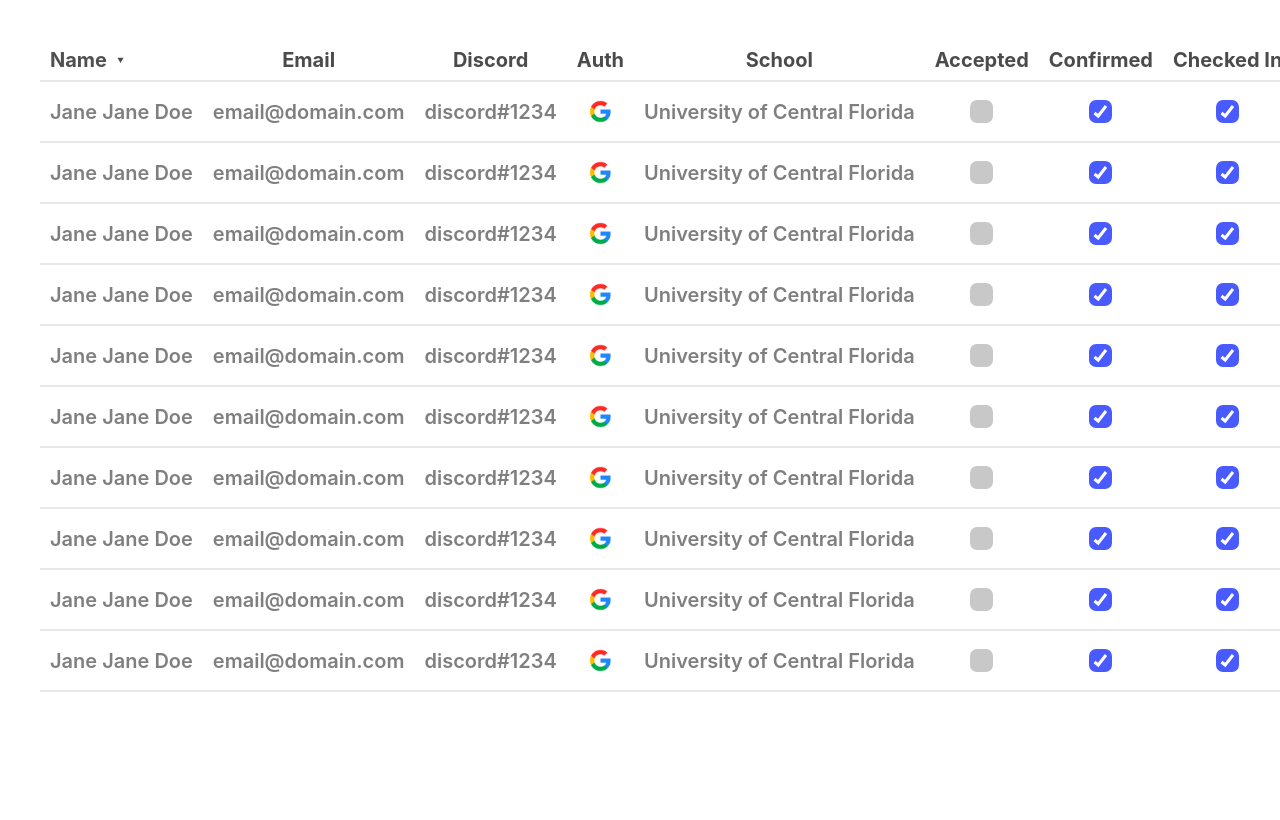
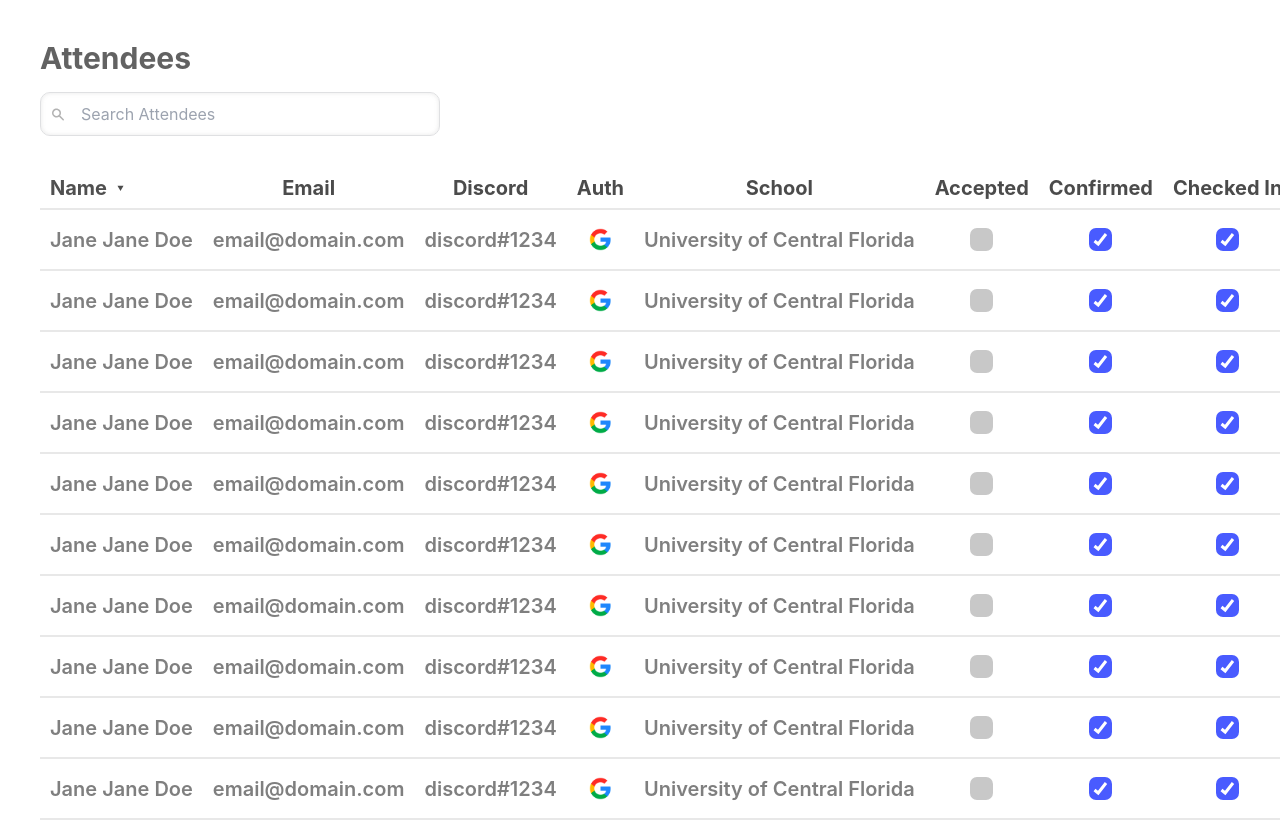
Before and after one commit to KnightHacks/admin-tool-frontend-2022, a React (Create React App) app: page /attendees in a window 1280 px wide. Shown: the top 820 px of the page. Built offline with nearby package versions, Linux system fonts and the light colour scheme.

Commit message:
add Search Bar

```diff
--- a/src/components/attendees/AttendeeTable.tsx
+++ b/src/components/attendees/AttendeeTable.tsx
@@ -4,6 +4,7 @@ import { Attendee } from '../../interfaces/Attendee';
 import { ReactComponent as FilterIcon } from '../../assets/Attendees/filter.svg';
 import { ReactComponent as SortIcon } from '../../assets/Attendees/sort.svg';
 import './styles.css';
+import Logistics from '../../pages/logistics';
 
 /**
  * Creation of the Attendee Table component for the Attendee page. The filter for the Attendee Table will be applied here to display the corresponding hackers.
@@ -12,6 +13,7 @@ import './styles.css';
 export default function AttendeeTable() {
 	const attendeeData = [];
 
+	const [search, setSearch] = useState('');
 	const [namesAscending, setNamesAscending] = useState(false);
 
 	let person1: Attendee = {
@@ -40,6 +42,20 @@ export default function AttendeeTable() {
 	}
 
 	return (
+		<>
+			<h1 className=" font-bold text-3xl text-subHeading-color mb-4">
+				{' '}
+				Attendees{' '}
+			</h1>
+			<input
+				id="search"
+				className="mb-8"
+				type={'text'}
+				placeholder="Search Attendees"
+				onChange={(e) => {
+					setSearch(e.target.value);
+				}}
+			/>
 			<table className="w-full border-collapse border-spacing-0">
 				<tr>
 					<th>
@@ -75,5 +91,6 @@ export default function AttendeeTable() {
 					return <AttendeeRow attendee={attendee} />;
 				})}
 			</table>
+		</>
 	);
 }
--- a/src/components/attendees/styles.css
+++ b/src/components/attendees/styles.css
@@ -83,3 +83,12 @@ button {
 	background-color: transparent;
 	border: transparent;
 }
+#search {
+	width: 400px;
+	padding: 9px 4px 9px 40px;
+	background: transparent url('../../assets/Attendees/search.svg') no-repeat
+		center;
+	border: 1px solid #dfe0e2;
+	box-shadow: inset 0px 0px 4px rgba(165, 165, 165, 0.25);
+	border-radius: 10px;
+}
--- a/src/pages/attendees.tsx
+++ b/src/pages/attendees.tsx
@@ -1,4 +1,4 @@
-import React from 'react';
+import React, { useState } from 'react';
 import AttendeeTable from '../components/attendees/AttendeeTable';
 
 export default function Attendees() {
--- a/tailwind.config.js
+++ b/tailwind.config.js
@@ -10,6 +10,7 @@ module.exports = {
 				'hinfobar-subtext': '#8d8d8d',
 				'hinfobar-maintext': '#4b4b4b',
 				'hinfobar-bg': '#FBFBFB',
+				'subHeading-color': '#626262;',
 			},
 			fontFamily: {
 				Inter: ['Inter', 'Arial', 'sans-serif'],
```
Also changed, not shown: src/assets/Attendees/search.svg (added). Lines whose indentation alone changed are shown as unchanged.
